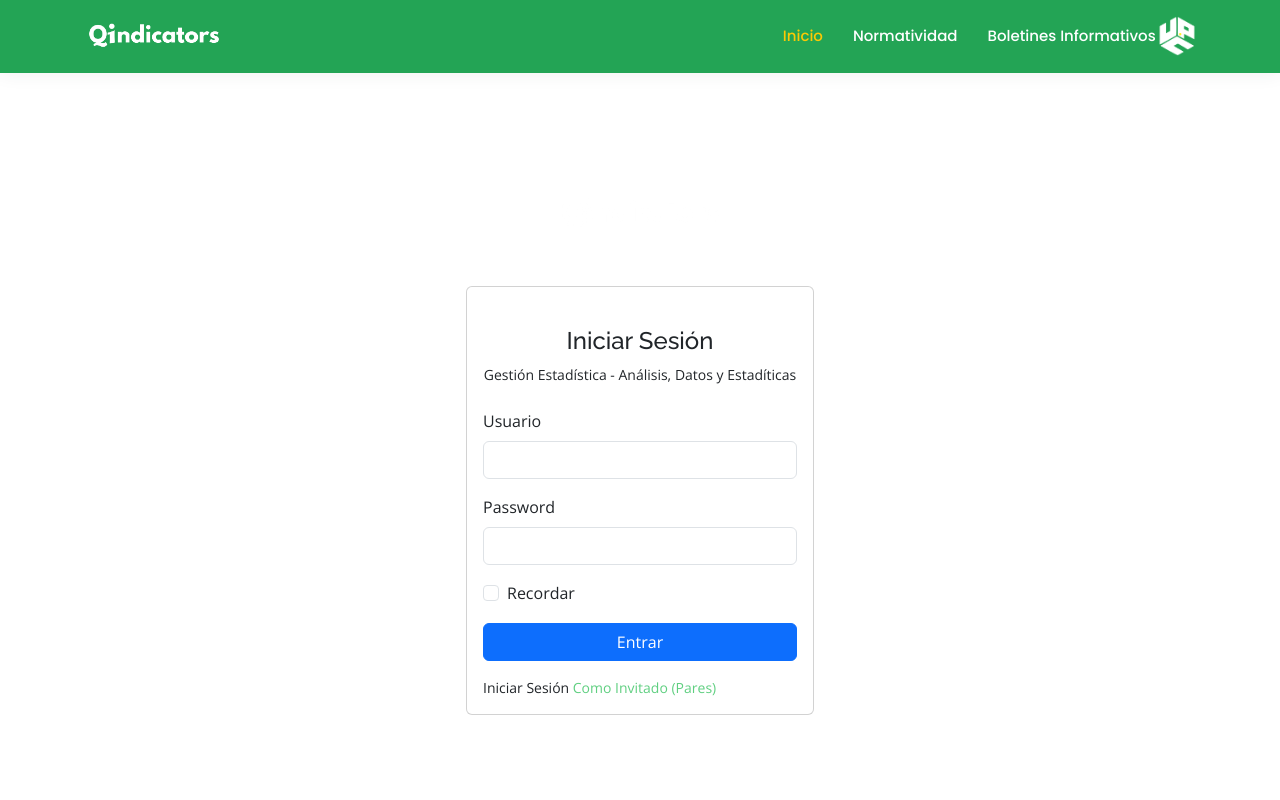
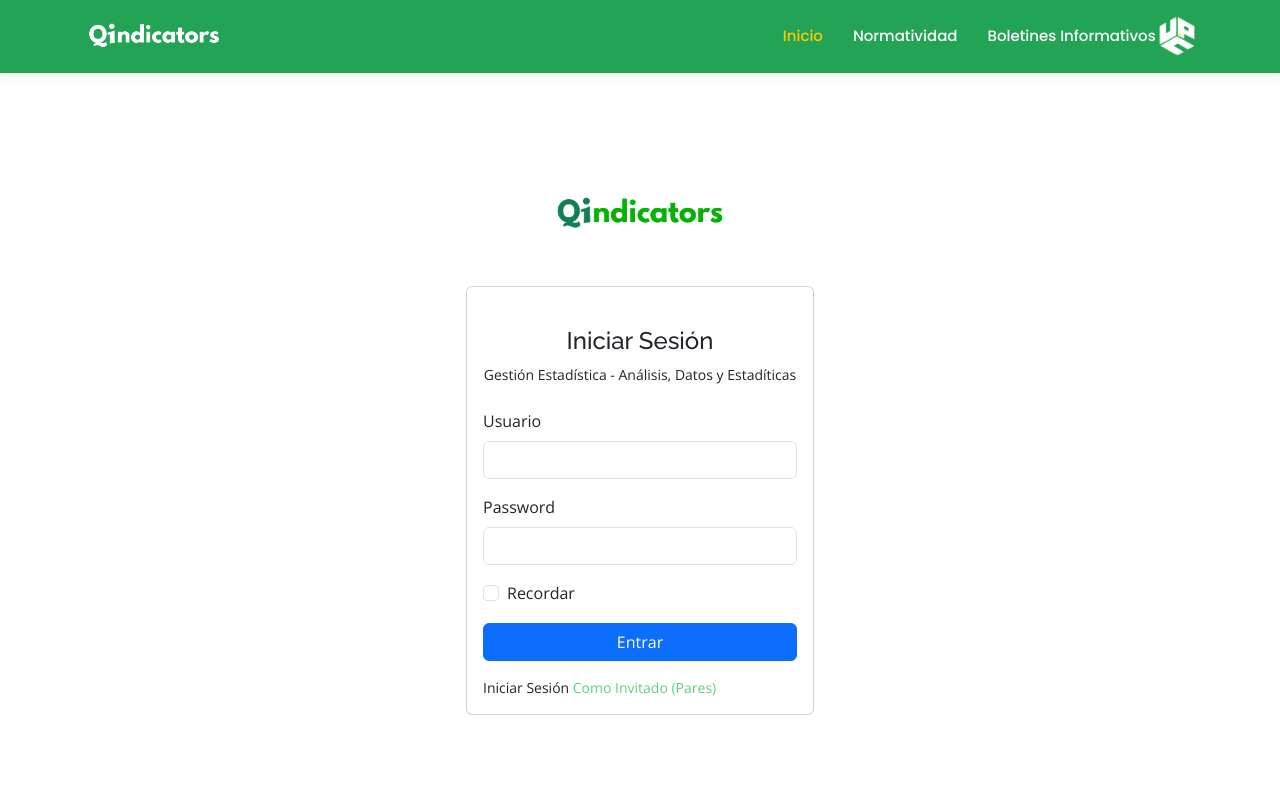
Before and after one commit to KytanaLopez/qindicators, a plain HTML site: page iniciarSesion.html in a window 1280 px wide. Shown: the top 800 px of the page. Drawn offline with nearby package versions, Linux system fonts and the light colour scheme.

Commit message:
Update iniciarSesion.html

```diff
--- a/iniciarSesion.html
+++ b/iniciarSesion.html
@@ -79,7 +79,7 @@
           <div class="row justify-content-center">
             <div class="col-lg-4 col-md-6 d-flex flex-column align-items-center justify-content-center">
               <a href="index.html" style="text-align: center;">
-              <img src="assets/img/logo_blanco.png" alt="" width="50%"></a>
+              <img src="assets/img/logo_qi.png" alt="" width="50%"></a>
               <div class="d-flex justify-content-center py-4">
                 <a href="index.html" class="logo d-flex align-items-center w-auto">
 
```
